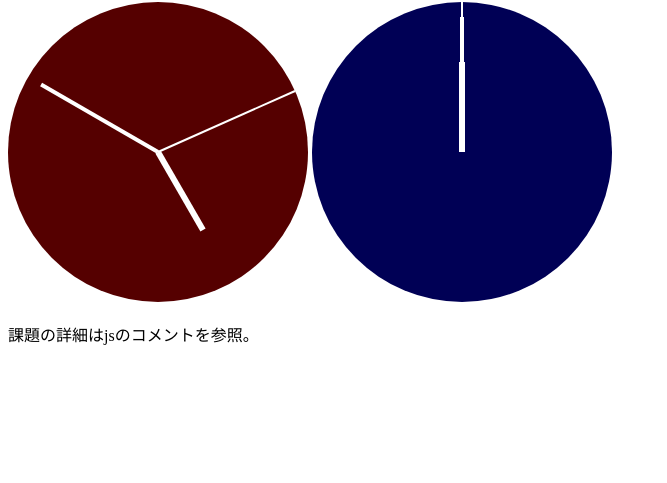
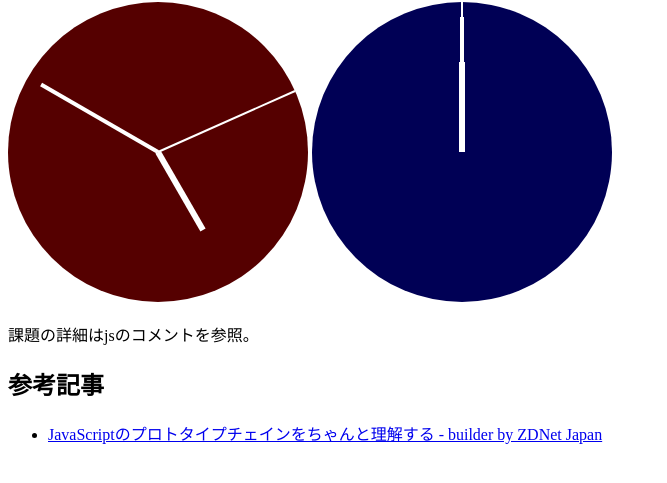
Before and after one commit to nobii/js-practice, a plain HTML site: page new/index.html in a window 1280 px wide. Shown: the part 87-570 px from the top of the page, without its empty margins (0-667 px from the left). Drawn offline with Linux system fonts and the light colour scheme.

Commit message:
参考記事置いとく

```diff
--- a/new/index.html
+++ b/new/index.html
@@ -18,6 +18,12 @@
       <li class="clock__needle--second"></li>
     </ul>
     <p>課題の詳細はjsのコメントを参照。</p>
+    <h2>参考記事</h2>
+    <ul>
+      <li>
+        <a href="http://builder.japan.zdnet.com/script/sp_javascript-kickstart-2007/20369792/" target="_blank">JavaScriptのプロトタイプチェインをちゃんと理解する - builder by ZDNet Japan</a>
+      </li>
+    </ul>
     <script src="./js/Clock.js"></script>
     <script src="./js/script.js"></script>
   </body>
```
Also changed, not shown: index.html (+6 -0 lines).
